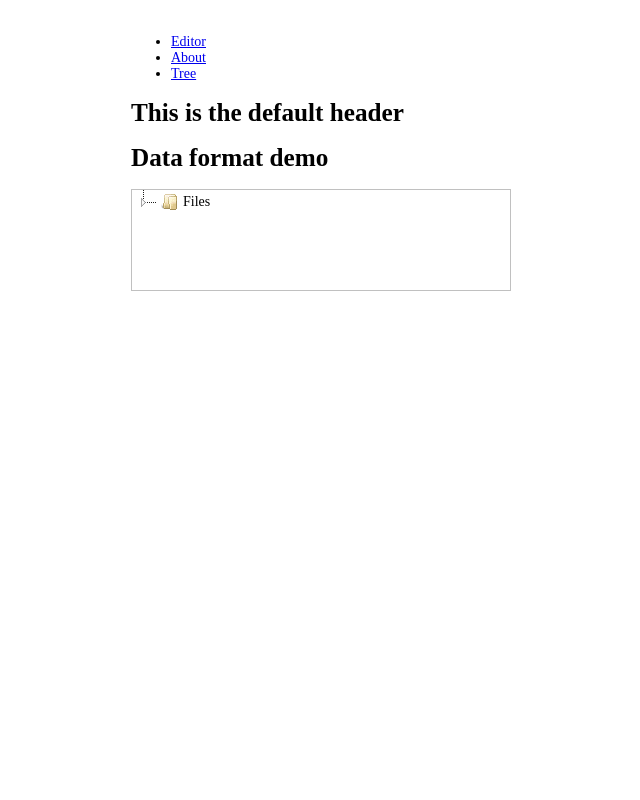
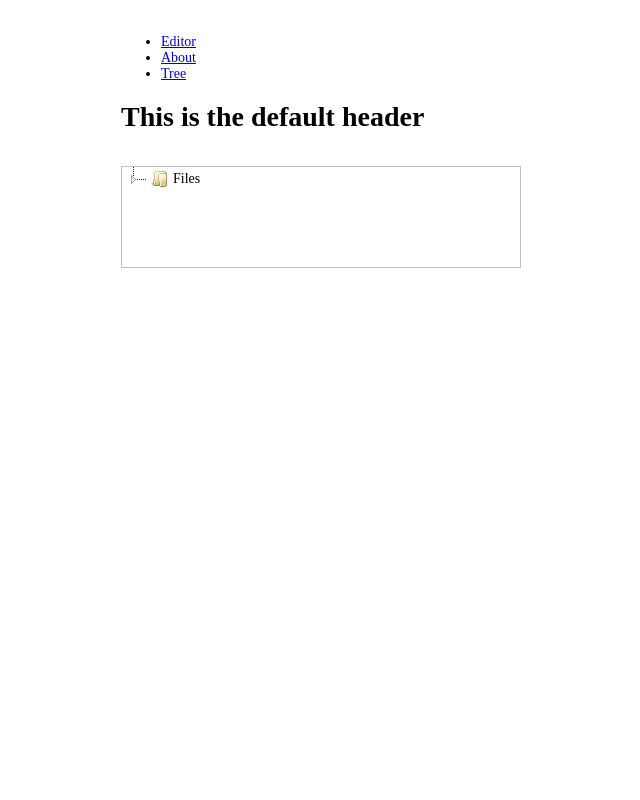
Before and after one commit to aehulet/wikidataloader, a Flask app: page /tree in a window 1280 px wide. Shown: the whole page, without its empty margins (319-959 px from the left). Run offline with Flask 3, Linux system fonts and the light colour scheme; some libraries are stand-ins or nearby versions.

Commit message:
basic layout

```diff
--- a/loader/pages.py
+++ b/loader/pages.py
@@ -1,11 +1,32 @@
 from flask import Blueprint, render_template, request, redirect
 
 bp = Blueprint('pages', __name__)
+curr_file = None
 
 
 @bp.route('/')
 def grid():
-    return render_template('pages/base_grid.html')
+    from . import files
+    from markupsafe import Markup
+
+    if curr_file:
+        print(f'Current file: {curr_file}')
+
+    td = Markup(files.build_tree())
+    return render_template('pages/base_grid.html', tree_data=td)
+
+
+@bp.route('/load_file', methods=['POST'])
+def load_file():
+    global curr_file
+    file = request.form.get('file_to_load', 'empty?')
+    curr_file = file
+    print(file)
+    return redirect('/')
+
+
+def contact():
+    return render_template('pages/base_contact.html')
 
 
 @bp.route('/about')
--- a/loader/static/internal/grid.js
+++ b/loader/static/internal/grid.js
@@ -1,7 +1,7 @@
 // Grid API: Access to Grid API methods
 let gridApi;
 
-// Grid Options: Contains all of the grid configurations
+// Grid Options: Contains all grid configurations
 const gridOptions = {
   // Row Data: The data to be displayed.
   defaultColDef: {
--- a/loader/static/internal/stylin.css
+++ b/loader/static/internal/stylin.css
@@ -1,13 +1,49 @@
-html, body {
+#grid_wrapper {
     height: 100%;
     width: 100%;
     margin: 0;
     box-sizing: border-box;
     -webkit-overflow-scrolling: touch;
 }
+#tree_wrapper {
+    max-width:400px;
+    min-width:200px;
+    margin:0 auto;
+    padding:20px 10px;
+    font-size:12px;
+    font-size:1.4em;
+}
+
+#the_tree {
+    overflow:auto;
+    border:1px solid silver;
+    min-height:100px;
+    position: relative;
+    left: 0;
+    top: 0;
+}
 
 #myGrid {
     width: 100%;
-    height: 100%;
+    height: 400px;
     overflow-x: scroll;
 }
+
+/*===MEDIA Query For Larger Screens=== */
+ @media (min-width: 768px) {
+	.wrapper {
+		overflow: hidden;
+		max-width: 1400px;
+		margin: 1em;
+	}
+
+	.page_main {
+		float: left;
+		width: 70%;
+	}
+
+	.page_side {
+		float: left;
+		width: 30%;
+	}
+}
--- a/loader/templates/base.html
+++ b/loader/templates/base.html
@@ -6,6 +6,9 @@
     <link href="https://fonts.googleapis.com/css2?family=IBM+Plex+Sans:wght@400;500;700&amp;display=swap" rel="stylesheet"/>
     <link rel="stylesheet" href="{{url_for('static', filename='internal/stylin.css')}}">
     <link href="https://fonts.googleapis.com/css2?family=IBM+Plex+Sans:wght@400;500;700&amp;display=swap" rel="stylesheet"/>
+    <link type="text/css" rel="stylesheet" href="static/external/style.min.css" />
+    <script type="text/javascript" src="https://ajax.googleapis.com/ajax/libs/jquery/3.3.1/jquery.min.js"></script>
+	<script type="text/javascript" src="static/external/jstree.min.js"></script>
     <script src="https://cdn.jsdelivr.net/npm/ag-grid-community@31.0.1/dist/ag-grid-community.min.js"></script>
     <script>const __basePath = './';</script>
 
@@ -15,6 +18,22 @@
 <body>
 {% include '_nav.html' %}
 <h1>{% block header %}This is the default header{% endblock header %}</h1>
+<div class="wrapper">
+    <div class="page_side">
+        {% block side_content %}
+
+        {% endblock side_content%}
+    </div>
+
+    <div class="page_main">
+        {% block main_content %}
+
+        {% endblock main_content%}
+
+    </div>
+
+</div>
+
 {% block content %}
 {% endblock content %}
 </body>
--- a/loader/templates/pages/base_tree.html
+++ b/loader/templates/pages/base_tree.html
@@ -1,20 +1,16 @@
 {% extends 'base.html' %}
 
 {% block add %}
-
 	<script type="text/javascript" src="https://ajax.googleapis.com/ajax/libs/jquery/3.3.1/jquery.min.js"></script>
 	<script type="text/javascript" src="static/external/jstree.min.js"></script>
     <link type="text/css" rel="stylesheet" href="static/external/style.min.css" />
     <style>
         html { margin:0; padding:0; font-size:62.5%; }
 	    body { max-width:400px; min-width:200px; margin:0 auto; padding:20px 10px; font-size:14px; font-size:1.4em; }
-	    h1 { font-size:1.8em; }
 	    .demo { overflow:auto; border:1px solid silver; min-height:100px; }
     </style>
-
 {% endblock add %}
 {% block content %}
-	<h1>Data format demo</h1>
 	<div id="frmt" class="demo"></div>
 <script>
 	const tree = {{ tree_data }}
```
Also changed, not shown: loader/templates/pages/base_grid.html (+43 -3 lines), loader/static/internal/page_controls.js (added).
